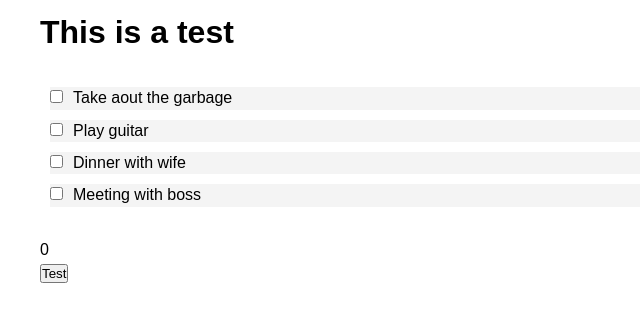
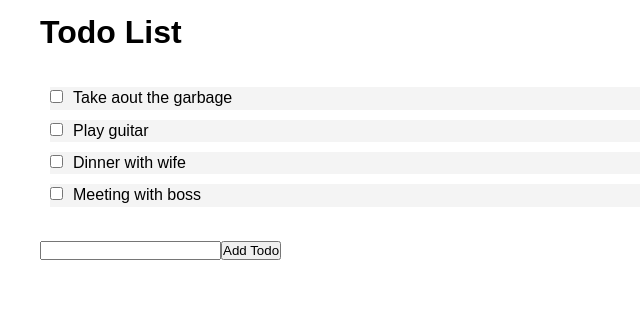
Before and after one commit to Khanos/100DaysOfReact, a React (Create React App) app: page / in a window 1280 px wide. Shown: the top 322 px of the page, without its empty margins (0-640 px from the left). Built offline with nearby package versions, Linux system fonts and the light colour scheme.

Commit message:
a lot of new stuff

```diff
--- a/src/App.js
+++ b/src/App.js
@@ -12,31 +12,50 @@ class App extends Component {
         { id: 3, title: 'Dinner with wife', completed: false },
         { id: 4, title: 'Meeting with boss', completed: false },
       ],
-      count: 0,
     };
+    // Bindigns <- this is a pain in the ass
+    // Also you can use arrow functions to set the callse methods
+    // to avoid this binding, but linter shows warnings.
+    this.markComplete = this.markComplete.bind(this);
+    this.addTodo = this.addTodo.bind(this);
   }
 
   markComplete(id) {
-    console.log(id);
+    const { todos } = this.state;
+    const newTodos = todos.map((el) => {
+      const newEl = el;
+      if (newEl.id === id) {
+        newEl.completed = !newEl.completed;
+      }
+      return newEl;
+    });
+    return this.setState({ todos: newTodos });
   }
 
-  incrementCount() {
-    this.setState({ count: this.state.count + 1 });
+  addTodo() {
+    const { todos } = this.state;
+    const maxId = todos.reduce((acc, el) => {
+      let max = acc;
+      if (max < el.id) {
+        max = el.id;
+      }
+      return max;
+    }, 0);
+    const inputTitle = document.getElementById('new-todo').value;
+    todos.push({ id: maxId + 1, title: inputTitle, completed: false });
+    return this.setState({ todos });
   }
 
   render() {
     const { todos } = this.state;
-    const { count } = this.state;
     return (
       <div className="App">
-        <h1>This is a test</h1>
+        <h1>Todo List</h1>
         <br />
         <Todos todos={todos} markComplete={this.markComplete} />
         <br />
-        <p>
-          {count}
-        </p>
-        <button onClick={this.incrementCount.bind(this)}>Test</button>
+        <input type="text" id="new-todo" />
+        <button type="button" onClick={this.addTodo}>Add Todo</button>
       </div>
     );
   }
--- a/src/components/TodoItem.js
+++ b/src/components/TodoItem.js
@@ -31,7 +31,7 @@ const TodoItem = (props) => {
     <div style={getStyle()}>
       <div key={id}>
         <p>
-          <input type="checkbox" style={{ marginRight: '10px' }} onChange={markComplete.bind(this, id)} />
+          <input type="checkbox" style={{ marginRight: '10px' }} onChange={() => markComplete(id)} />
           {title}
         </p>
       </div>
```
